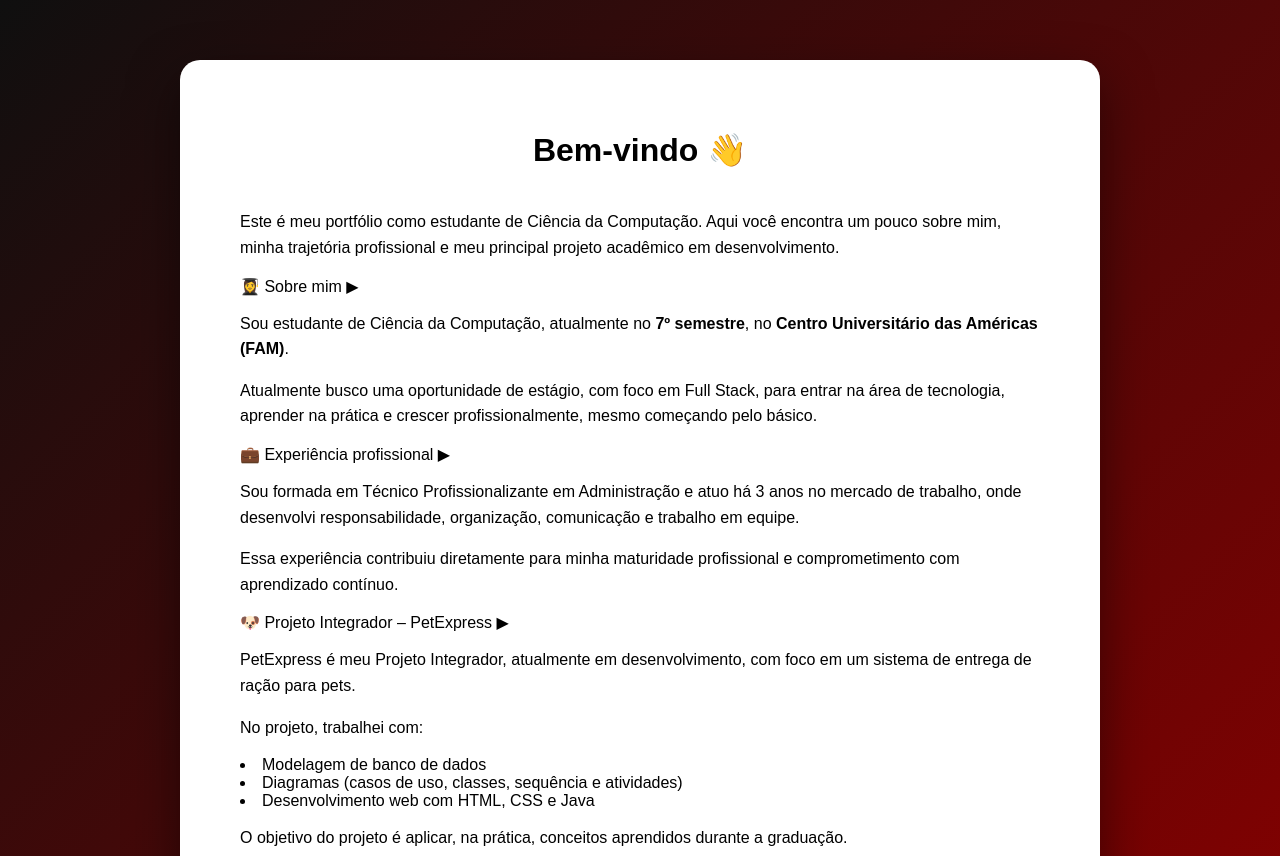
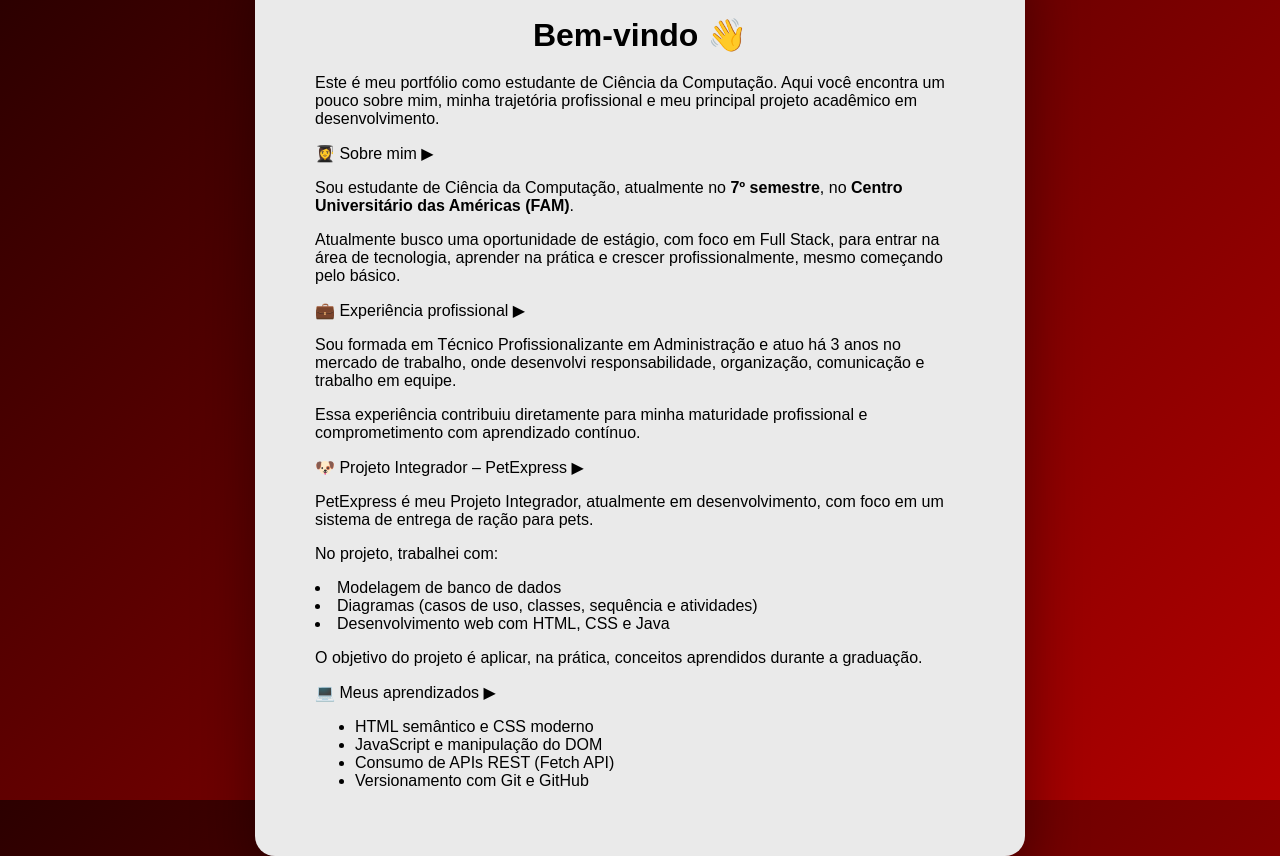
Before and after one commit to GiovsNavarro/curriculo-html, a plain HTML site: page home.html in a window 1280 px wide. Shown: the top 856 px of the page. Drawn offline with Linux system fonts and the light colour scheme; no server answers.

Commit message:
Update home.css

```diff
--- a/home.css
+++ b/home.css
@@ -1,41 +1,53 @@
 body {
     margin: 0;
     font-family: Arial, sans-serif;
-    background: linear-gradient(135deg, #0f0f0f, #8b0000);
+    background: linear-gradient(135deg, #2c0000, #b30000);
     display: flex;
     justify-content: center;
+    align-items: center;
+    height: 100vh;
 }
 
+/* CARD PRINCIPAL */
 .home-container {
-    background: white;
-    max-width: 800px;
-    margin: 60px auto;
+    background: #eaeaea;
+    width: 650px;
     padding: 50px 60px;
     border-radius: 20px;
-    box-shadow: 0 20px 50px rgba(0, 0, 0, 0.5);
+    box-shadow: 0 25px 60px rgba(0, 0, 0, 0.4);
 }
 
 /* TÍTULO */
 .home-container h1 {
     text-align: center;
-    margin-bottom: 40px;
+    margin-bottom: 20px;
 }
 
-/* TÓPICOS */
-.home-container h2 {
-    margin-top: 50px;
-    padding-bottom: 10px;
-    border-bottom: 2px solid black; /* linha preta */
+/* TEXTO ABAIXO DO TÍTULO */
+.home-container > p {
+    text-align: center;
+    font-size: 15px;
+    margin-bottom: 40px;
+    color: #333;
 }
 
-/* PARÁGRAFOS */
-.home-container p {
-    line-height: 1.6;
-    margin-top: 15px;
+/* CADA LINHA DE TÓPICO */
+.topico {
+    display: flex;
+    justify-content: space-between;
+    align-items: center;
+    padding: 15px 0;
+    border-top: 1px solid #bbb;
+    font-weight: 600;
+    cursor: pointer;
 }
 
-/* LISTAS */
-.home-container ul {
-    margin-top: 15px;
-    padding-left: 20px;
+/* Remove a primeira linha extra */
+.topico:first-of-type {
+    border-top: 1px solid #bbb;
 }
+
+/* Hover suave */
+.topico:hover {
+    color: #8b0000;
+}
```
